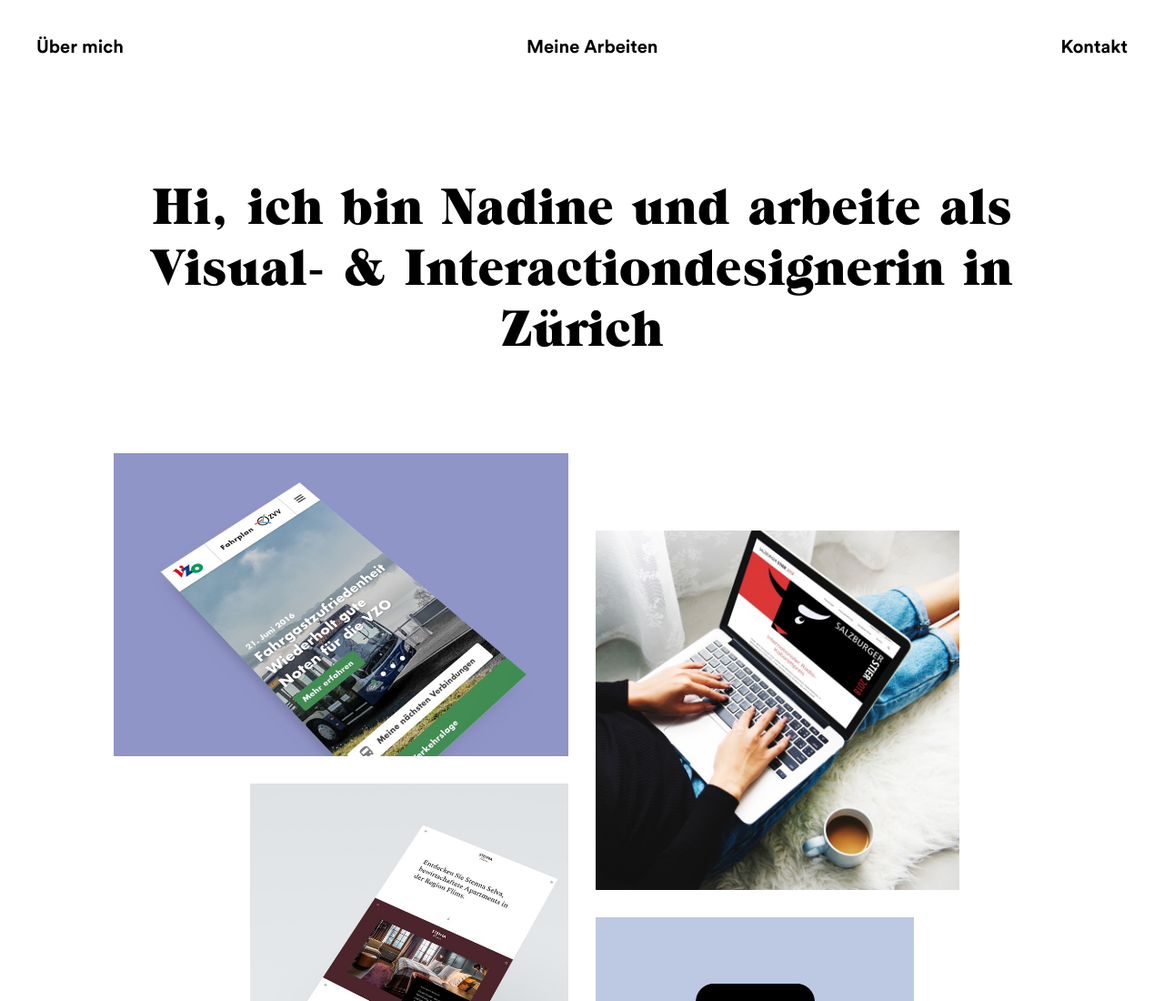
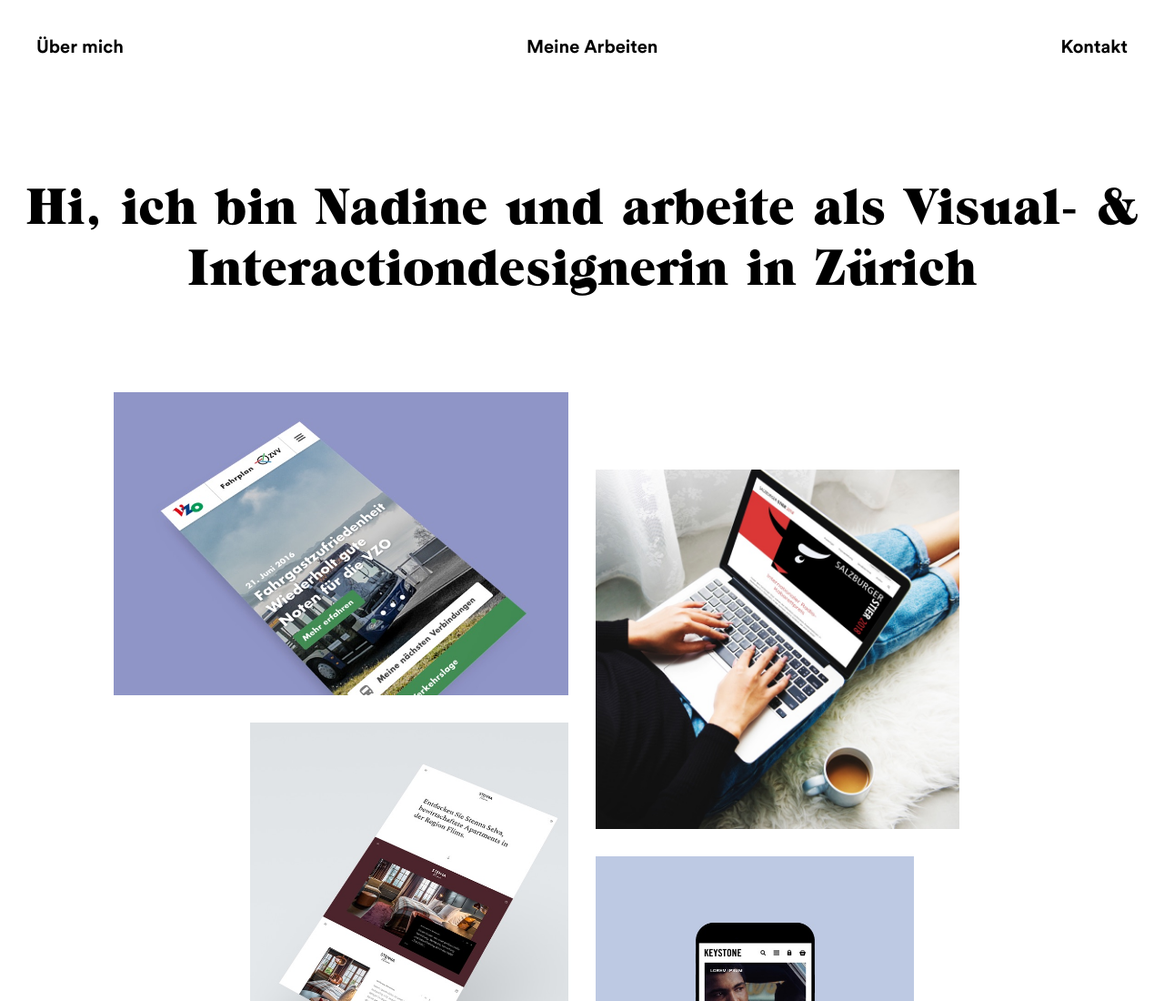
Before and after one commit to englern/englern.github.io, a plain HTML site: page index.html in a window 1280 px wide. Shown: the top 1100 px of the page at 91% size. Drawn offline with Linux system fonts and the light colour scheme.

Commit message:
Update style.css

```diff
--- a/css/style.css
+++ b/css/style.css
@@ -102,8 +102,8 @@ p {
 }
 
 .main-headline {
-    margin-left: 10%;
-    margin-right: 10%;
+    margin-left: 0%;
+    margin-right: 0%;
     margin-bottom: 7%;
 }
 
```
